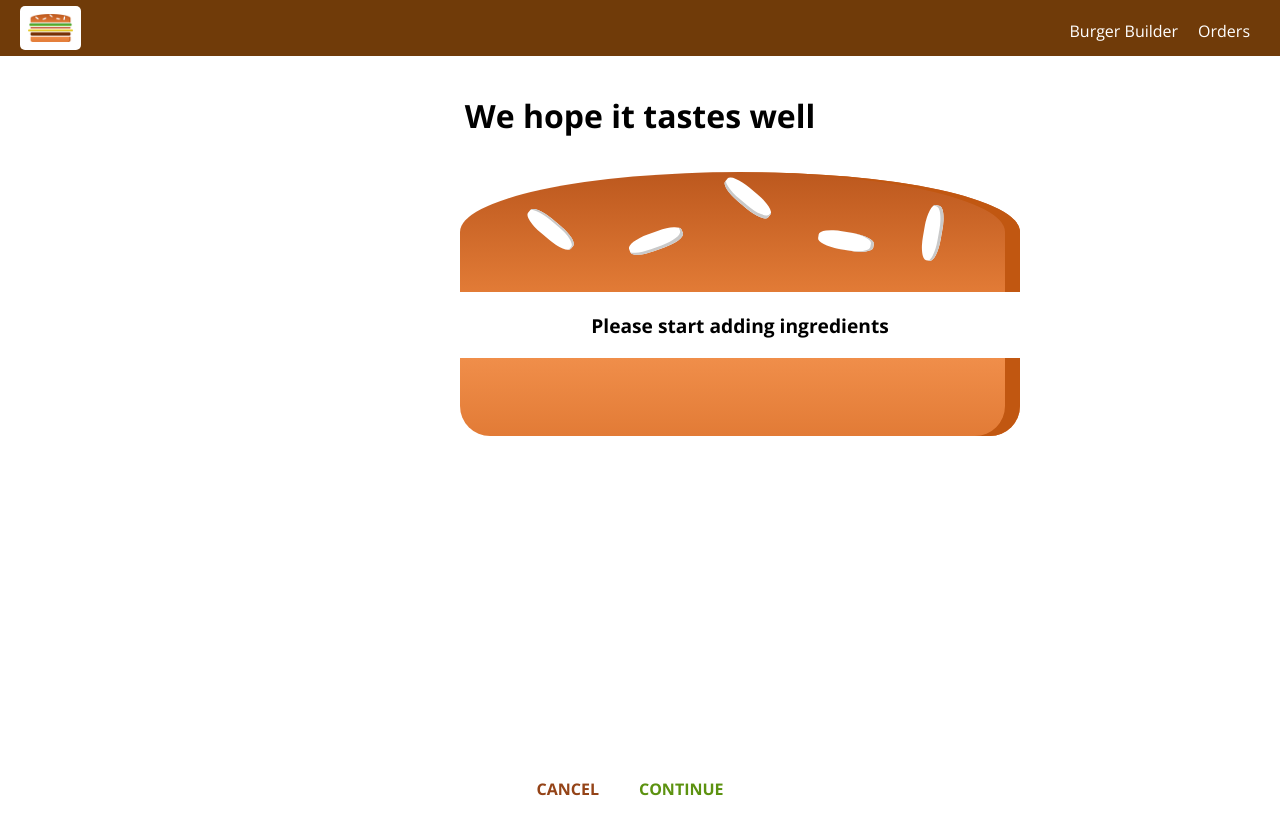
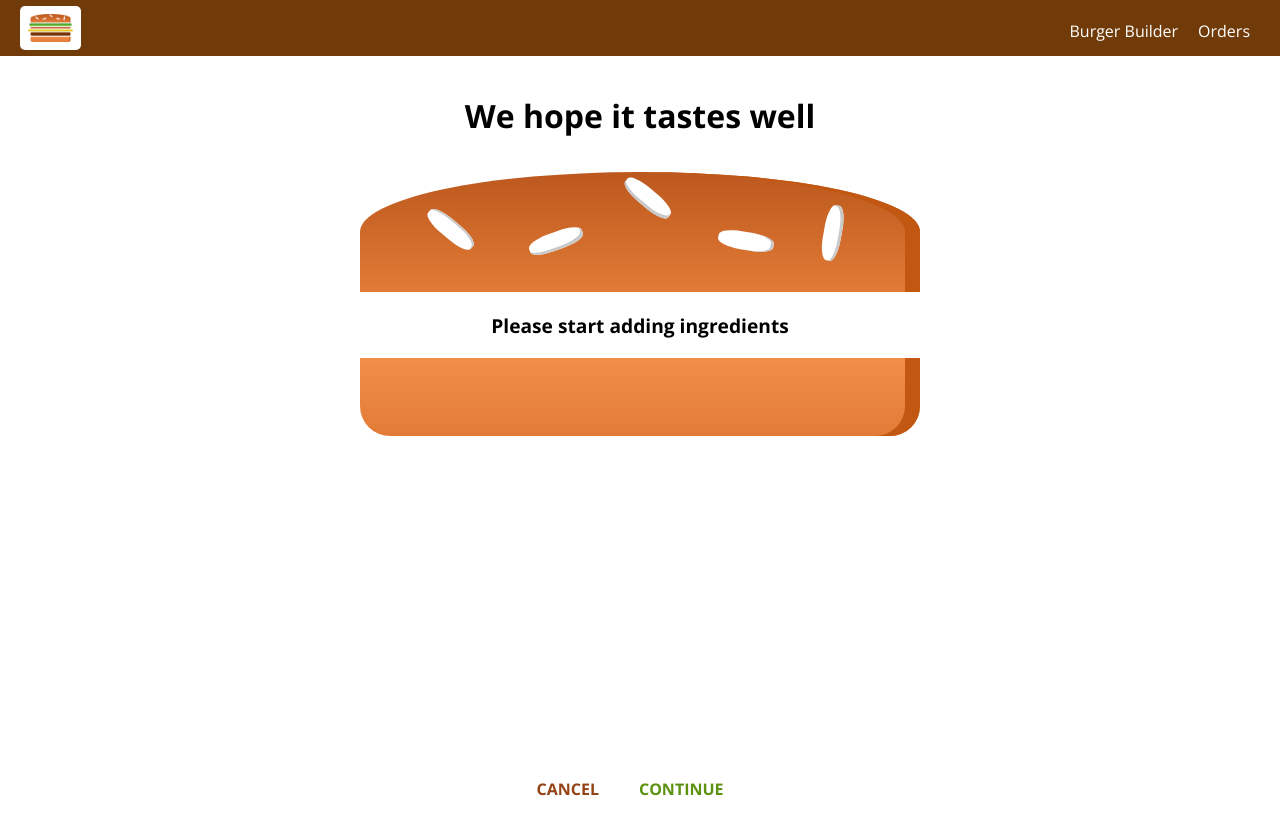
Before and after one commit to gegorov/burger-builder, a React (Create React App) app: page /checkout in a window 1280 px wide. Built offline with nearby package versions, Linux system fonts and the light colour scheme.

Commit message:
fix styles

```diff
--- a/src/components/Order/CheckoutSummary/CheckoutSummary.module.css
+++ b/src/components/Order/CheckoutSummary/CheckoutSummary.module.css
@@ -9,8 +9,20 @@
   margin: auto;
 }
 
-@media(min-width: 600px) {
+@media (min-width: 500px){
   .CheckoutSummary {
     width: 500px;
   }
 }
+
+@media (min-width: 700px){
+  .CheckoutSummary {
+    width: 600px;
+  }
+}
+
+@media (min-width: 1000px){
+  .CheckoutSummary {
+    width: 80%;
+  }
+}
```
